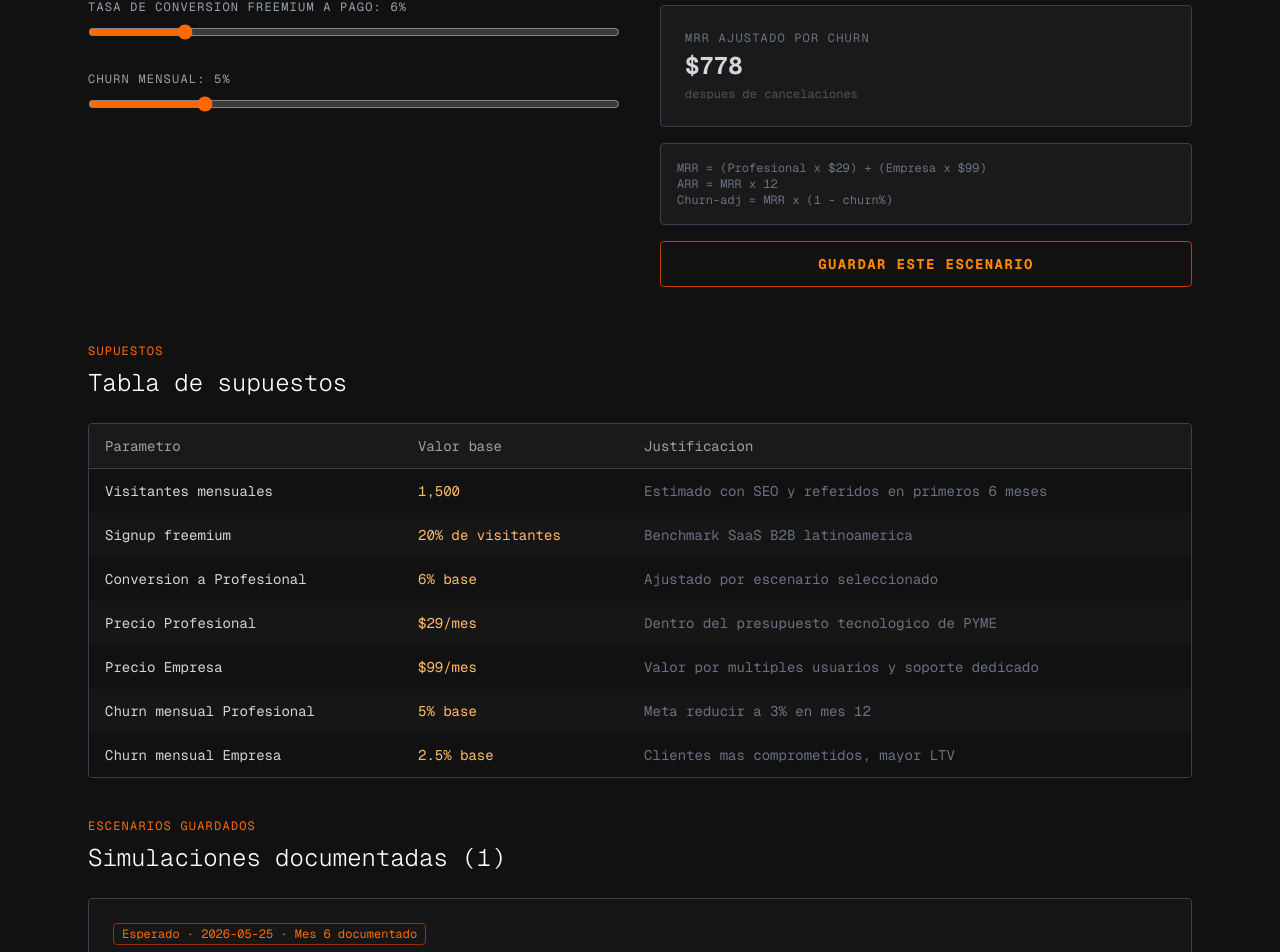
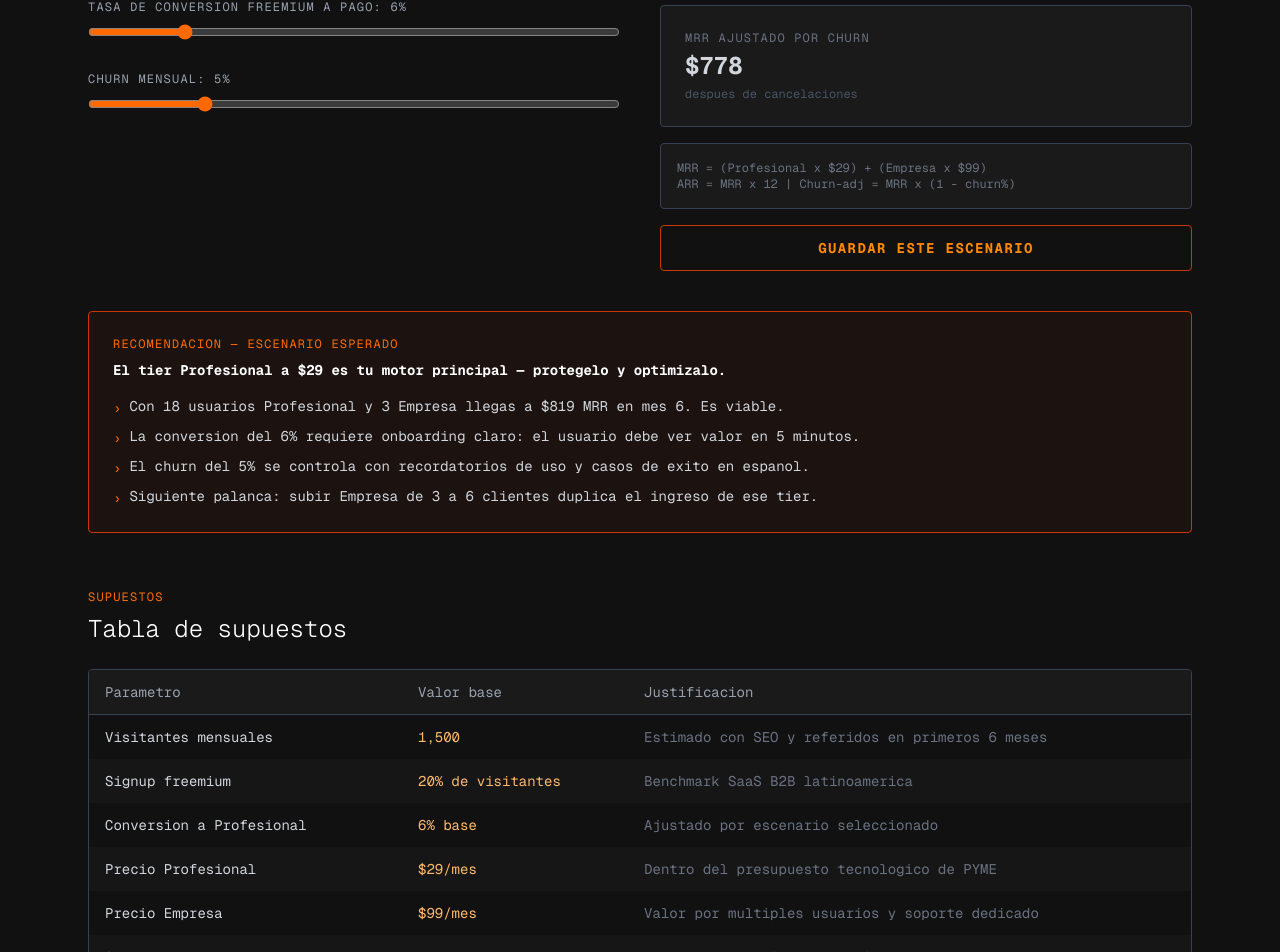
Before and after one commit to camibarcenag-debug/borderless-ai, a Next.js app: page /pricing in a window 1280 px wide. Shown: the part 634-1586 px from the top of the page. Built offline with nearby package versions, Linux system fonts and the light colour scheme.

Commit message:
feat: add recommendation section — week3 100% complete

```diff
--- a/app/pricing/page.tsx
+++ b/app/pricing/page.tsx
@@ -27,8 +27,38 @@ const assumptions = [
 ];
 
 const INITIAL_SAVED: SavedScenario[] = [
-  { id: 0, scenario: "Esperado", profesional: 18, empresa: 3, convRate: 6, churnRate: 5, mrr: 819, arr: 9828, churnAdj: 778, savedAt: "2026-05-25 · Mes 6 documentado" },
+  { id: 0, scenario: "Esperado", profesional: 18, empresa: 3, convRate: 6, churnRate: 5, mrr: 819, arr: 9828, churnAdj: 778, savedAt: "2026-05-25 Mes 6 documentado" },
 ];
+
+const recs: Record<SK, { title: string; points: string[] }> = {
+  Conservador: {
+    title: "Enfocarse en retener los primeros 10 clientes Profesional antes de escalar.",
+    points: [
+      "Con conversion del 3%, cada cliente cuesta mas — prioriza referidos sobre ads pagados.",
+      "El churn del 8% es la amenaza principal: implementa onboarding personalizado desde el dia 1.",
+      "No lances Empresa todavia — valida el valor con PYME Exportadora primero.",
+      "Meta realista mes 6: $290 MRR. Suficiente para probar el modelo.",
+    ],
+  },
+  Esperado: {
+    title: "El tier Profesional a $29 es tu motor principal — protegelo y optimizalo.",
+    points: [
+      "Con 18 usuarios Profesional y 3 Empresa llegas a $819 MRR en mes 6. Es viable.",
+      "La conversion del 6% requiere onboarding claro: el usuario debe ver valor en 5 minutos.",
+      "El churn del 5% se controla con recordatorios de uso y casos de exito en espanol.",
+      "Siguiente palanca: subir Empresa de 3 a 6 clientes duplica el ingreso de ese tier.",
+    ],
+  },
+  Agresivo: {
+    title: "El escenario Agresivo es posible solo con un canal de adquisicion activo.",
+    points: [
+      "Conversion del 10% requiere prueba social: testimonios de PYMES reales en la landing.",
+      "Churn del 3% solo se logra con producto muy pegajoso — el historial guardado es clave.",
+      "Considera un programa de referidos: cada cliente puede traer 2 mas en este mercado.",
+      "Si llegas a $2,400 MRR en mes 6, tienes evidencia para levantar capital o expandir.",
+    ],
+  },
+};
 
 export default function PricingPage() {
   const [scenario, setScenario] = useState<SK>("Esperado");
@@ -44,11 +74,9 @@ export default function PricingPage() {
 
   useEffect(() => {
     const calcMrr = Math.round((profesional * 29) + (empresa * 99));
-    const calcArr = calcMrr * 12;
-    const calcChurnAdj = Math.round(calcMrr * (1 - churnRate / 100));
     setMrr(calcMrr);
-    setArr(calcArr);
-    setChurnAdj(calcChurnAdj);
+    setArr(calcMrr * 12);
+    setChurnAdj(Math.round(calcMrr * (1 - churnRate / 100)));
   }, [profesional, empresa, convRate, churnRate, scenario]);
 
   const applyScenario = (s: SK) => {
@@ -60,23 +88,13 @@ export default function PricingPage() {
 
   const saveScenario = () => {
     const now = new Date();
-    const label = now.toLocaleDateString("es-MX", { day: "2-digit", month: "short", year: "numeric" }) + " · " + now.toLocaleTimeString("es-MX", { hour: "2-digit", minute: "2-digit" });
-    const newScenario: SavedScenario = {
-      id: Date.now(),
-      scenario,
-      profesional,
-      empresa,
-      convRate,
-      churnRate,
-      mrr,
-      arr,
-      churnAdj,
-      savedAt: label,
-    };
-    setSaved((prev) => [newScenario, ...prev].slice(0, 5));
+    const label = now.toLocaleDateString("es-MX", { day: "2-digit", month: "short", year: "numeric" }) + " " + now.toLocaleTimeString("es-MX", { hour: "2-digit", minute: "2-digit" });
+    setSaved((prev) => [{ id: Date.now(), scenario, profesional, empresa, convRate, churnRate, mrr, arr, churnAdj, savedAt: label }, ...prev].slice(0, 5));
     setSaveMsg("Escenario guardado correctamente");
     setTimeout(() => setSaveMsg(""), 3000);
   };
+
+  const rec = recs[scenario];
 
   return (
     <main className="min-h-screen bg-[#111111] text-gray-100 font-mono">
@@ -134,7 +152,7 @@ export default function PricingPage() {
           </div>
 
           <div>
-            <p className="text-orange-500 text-xs tracking-widest uppercase mb-6">Proyeccion - Escenario {scenario}</p>
+            <p className="text-orange-500 text-xs tracking-widest uppercase mb-6">Proyeccion — Escenario {scenario}</p>
             <div className="space-y-4">
               <div className="border border-orange-700 bg-[#1a1a1a] rounded p-6">
                 <p className="text-gray-500 text-xs uppercase tracking-widest mb-1">MRR</p>
@@ -153,8 +171,7 @@ export default function PricingPage() {
               </div>
               <div className="border border-gray-700 bg-[#1a1a1a] rounded p-4 text-xs text-gray-500">
                 <p>MRR = (Profesional x $29) + (Empresa x $99)</p>
-                <p>ARR = MRR x 12</p>
-                <p>Churn-adj = MRR x (1 - churn%)</p>
+                <p>ARR = MRR x 12 | Churn-adj = MRR x (1 - churn%)</p>
               </div>
               <button onClick={saveScenario}
                 className="w-full border border-orange-700 text-orange-400 hover:bg-orange-900/20 py-3 rounded text-sm font-bold tracking-widest transition-all">
@@ -167,6 +184,18 @@ export default function PricingPage() {
               )}
             </div>
           </div>
+        </div>
+
+        <div className="mt-10 border border-orange-700 bg-orange-900/10 rounded p-6">
+          <p className="text-orange-500 text-xs tracking-widest uppercase mb-2">Recomendacion — Escenario {scenario}</p>
+          <p className="text-white text-sm font-bold mb-4">{rec.title}</p>
+          <ul className="space-y-2">
+            {rec.points.map((point, i) => (
+              <li key={i} className="text-gray-300 text-sm flex gap-2">
+                <span className="text-orange-500 mt-0.5">›</span>{point}
+              </li>
+            ))}
+          </ul>
         </div>
 
         <div className="mt-14 mb-10">
@@ -200,9 +229,7 @@ export default function PricingPage() {
           <div className="space-y-4">
             {saved.map((s) => (
               <div key={s.id} className="border border-gray-700 bg-[#161616] rounded p-6">
-                <div className="flex items-center justify-between mb-4">
-                  <span className="text-xs text-orange-500 border border-orange-800 px-2 py-0.5 rounded">{s.scenario} · {s.savedAt}</span>
-                </div>
+                <span className="text-xs text-orange-500 border border-orange-800 px-2 py-0.5 rounded inline-block mb-4">{s.scenario} · {s.savedAt}</span>
                 <div className="grid grid-cols-2 md:grid-cols-3 gap-4">
                   {[
                     { label: "Usuarios Profesional", val: String(s.profesional) },
```
